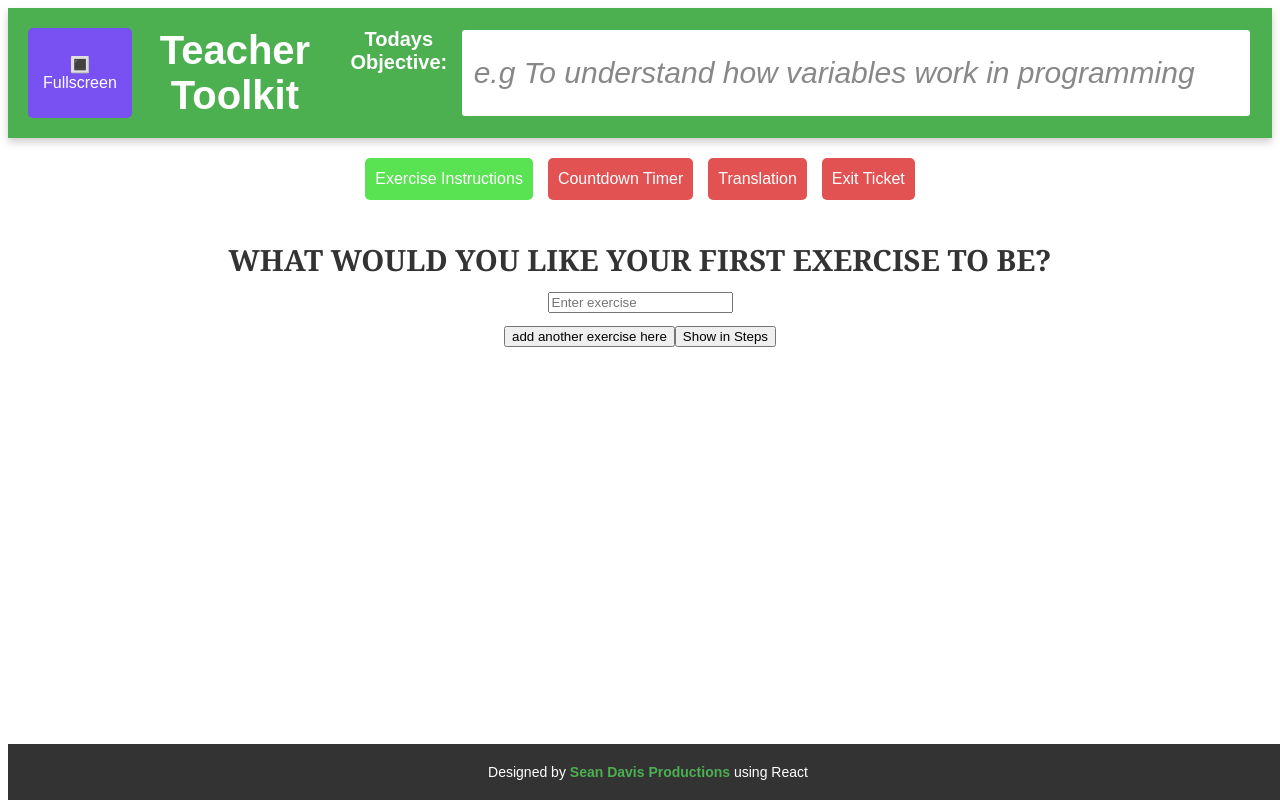
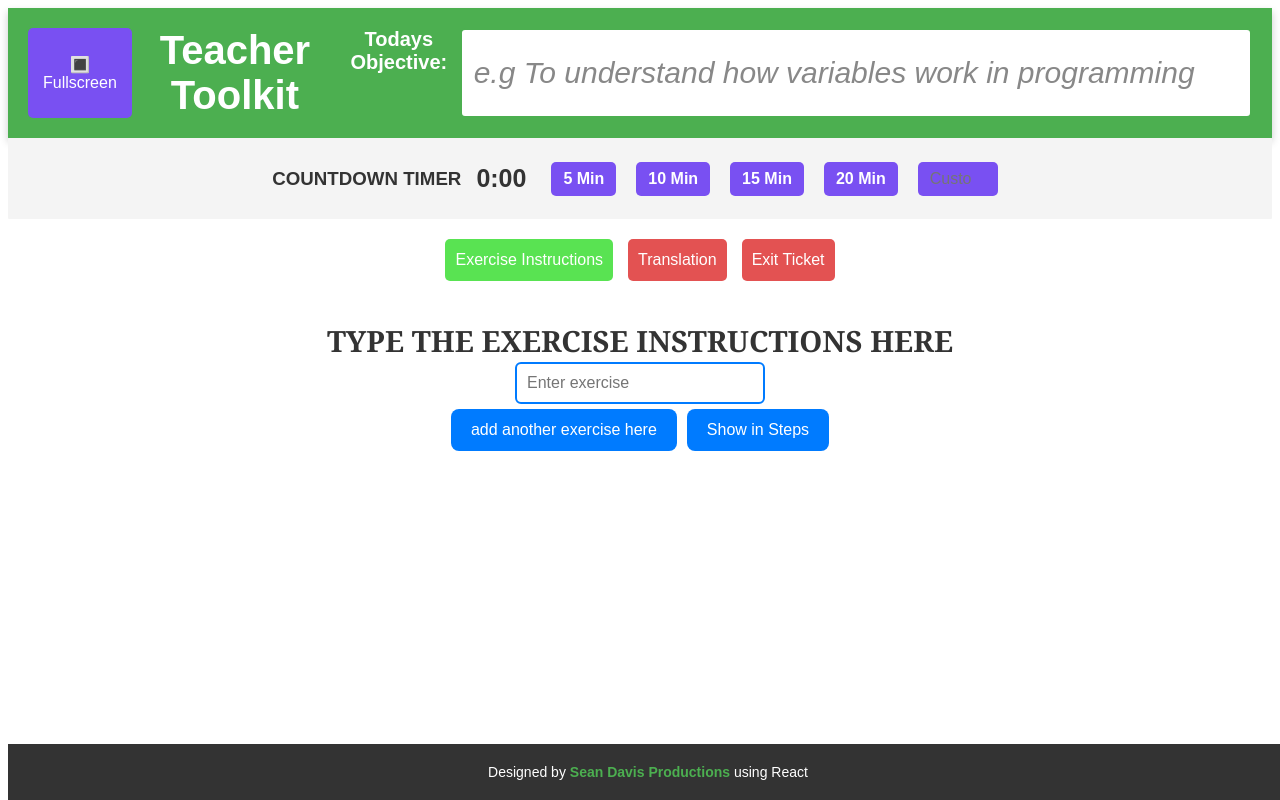
Before and after one commit to seandavisproductions/teacher-tools, a React (Create React App) app: page / in a window 1280 px wide. Both pictures are taken after a click on the button "Exercise Instructions". Built offline with nearby package versions, Linux system fonts and the light colour scheme.

Commit message:
finalfortheday

```diff
--- a/src/App.js
+++ b/src/App.js
@@ -1,16 +1,11 @@
-import { useState } from "react";
+import { useState, useEffect } from "react";
 import "./App.css";
 import "./index.css";
 
 const tools = [
   { title: "Exercise Instructions", id: 1 },
-  {
-    title: "Countdown Timer",
-    id: 2,
-  },
-
-  { title: "Translation", id: 3 },
-  { title: "Exit Ticket", id: 4 },
+  { title: "Translation", id: 2 },
+  { title: "Exit Ticket", id: 3 },
 ];
 
 export default function App() {
@@ -20,10 +15,18 @@ export default function App() {
     { question: "", answer: "" },
     { question: "", answer: "" },
   ]);
+  const [timeLeft, setTimeLeft] = useState(0); // Time in seconds
+  const [isRunning, setIsRunning] = useState(false);
   const [exercises, setExercises] = useState([{ exercise: "" }]);
   return (
     <div className="">
       <Header tools={tools} />
+      <CountdownTimer
+        timeLeft={timeLeft}
+        setTimeLeft={setTimeLeft}
+        isRunning={isRunning}
+        setIsRunning={setIsRunning}
+      />
       <Buttons tools={tools} curOpen={curOpen} setIsOpen={setIsOpen} />
       {curOpen === 1 && (
         <ExerciseInstructions
@@ -31,10 +34,57 @@ export default function App() {
           setExercises={setExercises}
         />
       )}
-      {curOpen === 2 && <CountdownTimer />}
-      {curOpen === 3 && <Translation />}
-      {curOpen === 4 && <ExitTicket qaList={qaList} setQaList={setQaList} />}
+      {curOpen === 2 && <Translation />}
+      {curOpen === 3 && <ExitTicket qaList={qaList} setQaList={setQaList} />}
       <Footer />
+    </div>
+  );
+}
+function CountdownTimer({ timeLeft, setTimeLeft, isRunning, setIsRunning }) {
+  function startTimer(seconds) {
+    setTimeLeft(seconds);
+    setIsRunning(true);
+  }
+
+  function handleCustomTime(event) {
+    const minutes = parseInt(event.target.value, 10);
+    if (!isNaN(minutes) && minutes > 0) {
+      startTimer(minutes * 60);
+    }
+  }
+
+  useEffect(() => {
+    if (isRunning && timeLeft > 0) {
+      const timer = setInterval(() => {
+        setTimeLeft((prev) => prev - 1);
+      }, 1000);
+      return () => clearInterval(timer);
+    } else {
+      setIsRunning(false);
+    }
+  }, [timeLeft, isRunning]);
+
+  function formatTime(seconds) {
+    const min = Math.floor(seconds / 60);
+    const sec = seconds % 60;
+    return `${min}:${sec.toString().padStart(2, "0")}`;
+  }
+
+  return (
+    <div className="countdown-container">
+      <h3>Countdown Timer</h3>
+      <p className="timer-display">{formatTime(timeLeft)}</p>
+      <div className="buttons">
+        <button onClick={() => startTimer(5 * 60)}>5 Min</button>
+        <button onClick={() => startTimer(10 * 60)}>10 Min</button>
+        <button onClick={() => startTimer(15 * 60)}>15 Min</button>
+        <button onClick={() => startTimer(20 * 60)}>20 Min</button>
+        <input
+          type="number"
+          placeholder="Custom minutes"
+          onChange={handleCustomTime}
+        />
+      </div>
     </div>
   );
 }
@@ -51,6 +101,7 @@ function Header({ tools }) {
   }
 
   return (
+    <div>
       <div className="header">
         <button
           onClick={toggleFullscreen}
@@ -67,6 +118,7 @@ function Header({ tools }) {
           placeholder="e.g To understand how variables work in programming"
           onChange={(e) => setObjective(e.target.value)}
         ></input>
+      </div>
     </div>
   );
 }
@@ -137,11 +189,12 @@ function ExerciseInstructions({ exercises, setExercises }) {
     <div>
       {!isStepsMode ? (
         <div className="flashcards-container">
-          <h3>What would you like your first exercise to be?</h3>
+          <h3>Type the exercise instructions here</h3>
 
           {exercises.map((exercise, index) => (
             <div key={index}>
               <input
+                className="input-box"
                 type="text"
                 placeholder="Enter exercise"
                 value={exercise.exercise}
@@ -149,8 +202,12 @@ function ExerciseInstructions({ exercises, setExercises }) {
               />
             </div>
           ))}
-          <button onClick={addNewExercise}>add another exercise here</button>
-          <button onClick={handleSubmit}>Show in Steps</button>
+          <button className="button" onClick={addNewExercise}>
+            add another exercise here
+          </button>
+          <button className="button" onClick={handleSubmit}>
+            Show in Steps
+          </button>
         </div>
       ) : (
         <div className="steps">
@@ -170,14 +227,6 @@ function ExerciseInstructions({ exercises, setExercises }) {
           </div>
         </div>
       )}
-    </div>
-  );
-}
-
-function CountdownTimer() {
-  return (
-    <div>
-      <UnderDevelopment />;
     </div>
   );
 }
@@ -227,11 +276,12 @@ function ExitTicket({ qaList, setQaList }) {
   return (
     <div>
       {!isFlashcardMode ? (
-        <div className="flashcards-container">
+        <div className="">
           <h2>Enter Questions & Answers</h2>
           {qaList.map((qa, index) => (
             <div key={index}>
               <input
+                className="input-box"
                 type="text"
                 placeholder="Enter question"
                 value={qa.question}
@@ -240,6 +290,7 @@ function ExitTicket({ qaList, setQaList }) {
                 }
               />
               <input
+                className="input-box"
                 type="text"
                 placeholder="Enter answer"
                 value={qa.answer}
@@ -247,12 +298,16 @@ function ExitTicket({ qaList, setQaList }) {
               />
             </div>
           ))}
-          <button onClick={addNewQA}>Add More Questions</button>
-          <button onClick={handleSubmit}>Submit</button>
+          <button className="button" onClick={addNewQA}>
+            Add More Questions
+          </button>
+          <button className="button" onClick={handleSubmit}>
+            Flashcard Mode
+          </button>
         </div>
       ) : (
         <>
-          <button onClick={() => setIsFlashcardMode(false)}>
+          <button className="button" onClick={() => setIsFlashcardMode(false)}>
             Back to Edit Mode
           </button>
           <div className="flashcards">
--- a/src/index.css
+++ b/src/index.css
@@ -275,6 +275,32 @@ body {
   display: flex;
   justify-content: space-between;
 }
+.button {
+  background-color: #007bff; /* Blue color */
+  color: white;
+  padding: 12px 20px;
+  border: none;
+  border-radius: 8px;
+  font-size: 16px;
+  cursor: pointer;
+  transition: background-color 0.3s, transform 0.2s;
+  margin: 5px;
+}
+
+.input-box {
+  width: 250px;
+  padding: 10px;
+  font-size: 16px;
+  border: 2px solid #007bff;
+  border-radius: 6px;
+  outline: none;
+  transition: border-color 0.3s, box-shadow 0.3s;
+}
+
+.input-box:focus {
+  border-color: #0056b3;
+  box-shadow: 0 0 8px rgba(0, 91, 255, 0.5);
+}
 
 .buttons button {
   border: none;
@@ -312,3 +338,40 @@ h3 {
 .fullscreen-btn:hover {
   background: #5a3ac7;
 }
+
+.countdown-container {
+  display: flex;
+  align-items: center;
+  justify-content: center;
+  gap: 15px;
+  padding: 1px;
+  background-color: #f4f4f4;
+  border-radius: 1px;
+}
+
+.timer-display {
+  font-size: 25px;
+  font-weight: bold;
+  color: #333;
+}
+
+.buttons button,
+.buttons input {
+  padding: 8px 12px;
+  font-size: 16px;
+  border: none;
+  margin: 10px;
+  background: #7950f2;
+  color: white;
+  cursor: pointer;
+  border-radius: 5px;
+}
+
+.buttons button:hover {
+  background: #5a3ac7;
+}
+
+.buttons input {
+  width: 80px;
+  text-align: center;
+}
```
Lines whose indentation alone changed are shown as unchanged.
